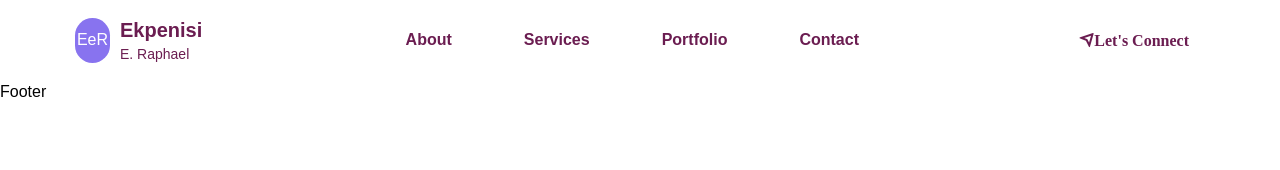
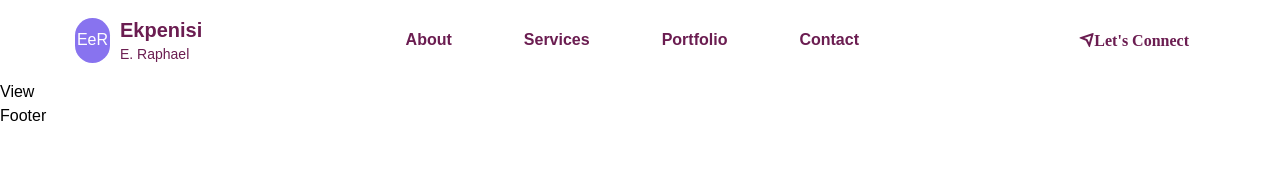
Before and after one commit to eerapheal/ekpenisi_portfolio, a React (Create React App) app: page / in a window 1280 px wide. Shown: the top 170 px of the page. Built offline with nearby package versions, Linux system fonts and the light colour scheme.

Commit message:
View set up

```diff
--- a/src/App.js
+++ b/src/App.js
@@ -1,9 +1,10 @@
-import { useEffect } from "react";
-import Aos from "aos";
-import "./App.css";
+import { useEffect } from 'react';
+import Aos from 'aos';
+import './App.css';
 import Header from './components/Header/Header.jsx';
 import Footer from './components/Footer/Footer.jsx';
 
+import View from './components/View/View.jsx';
 const App = () => {
     useEffect(()=> {
         Aos.init();
@@ -11,6 +12,9 @@ const App = () => {
     return <>
 
     <Header />
+    <main>
+      <View />
+     </main>
     <Footer />
     </>
 
--- /dev/null
+++ b/src/components/View/View.jsx
@@ -0,0 +1,10 @@
+import React from 'react';
+
+const View = () => {
+
+  return (
+     <div>View</div>
+  )
+}
+
+export default View;
```
